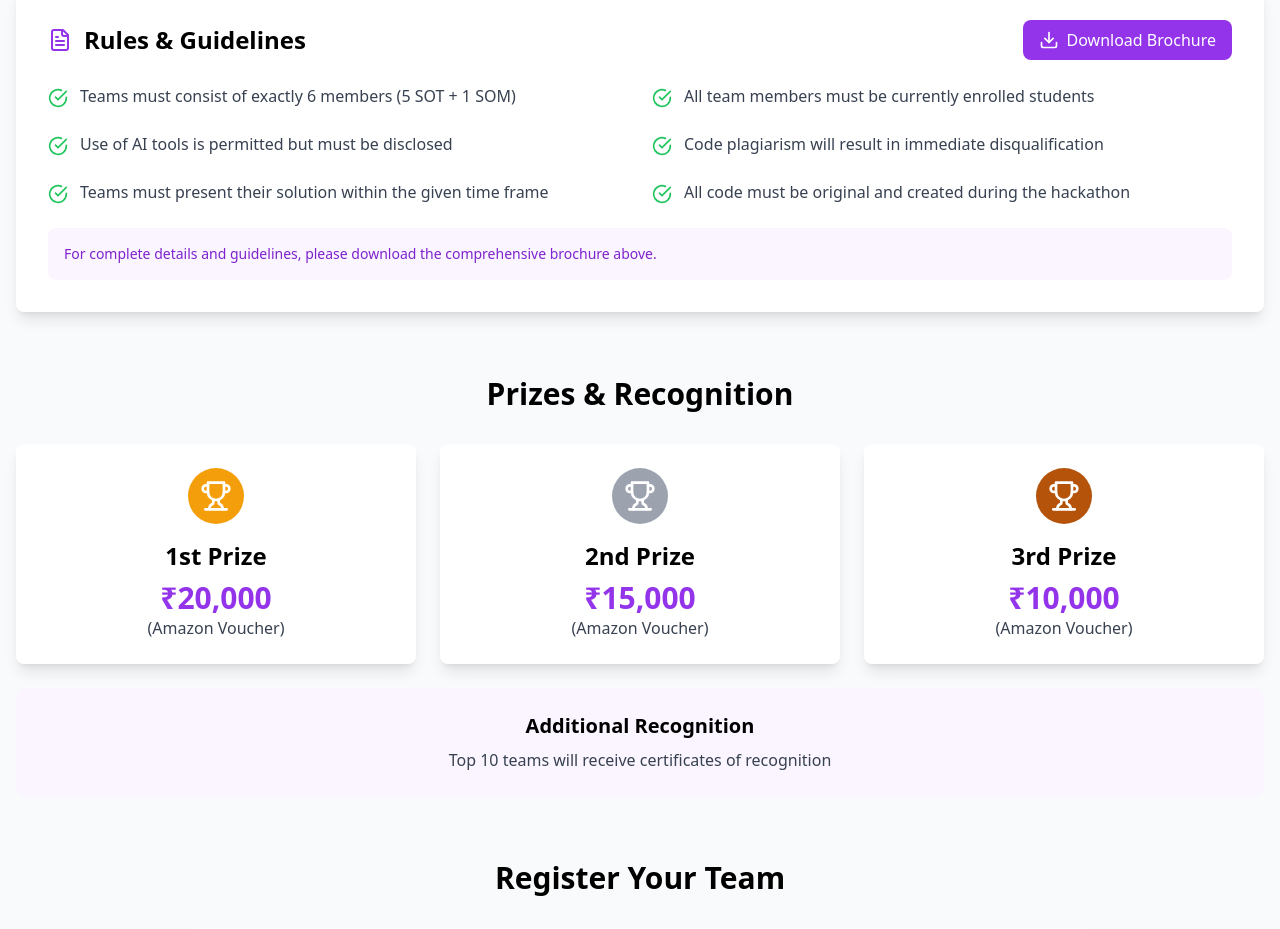
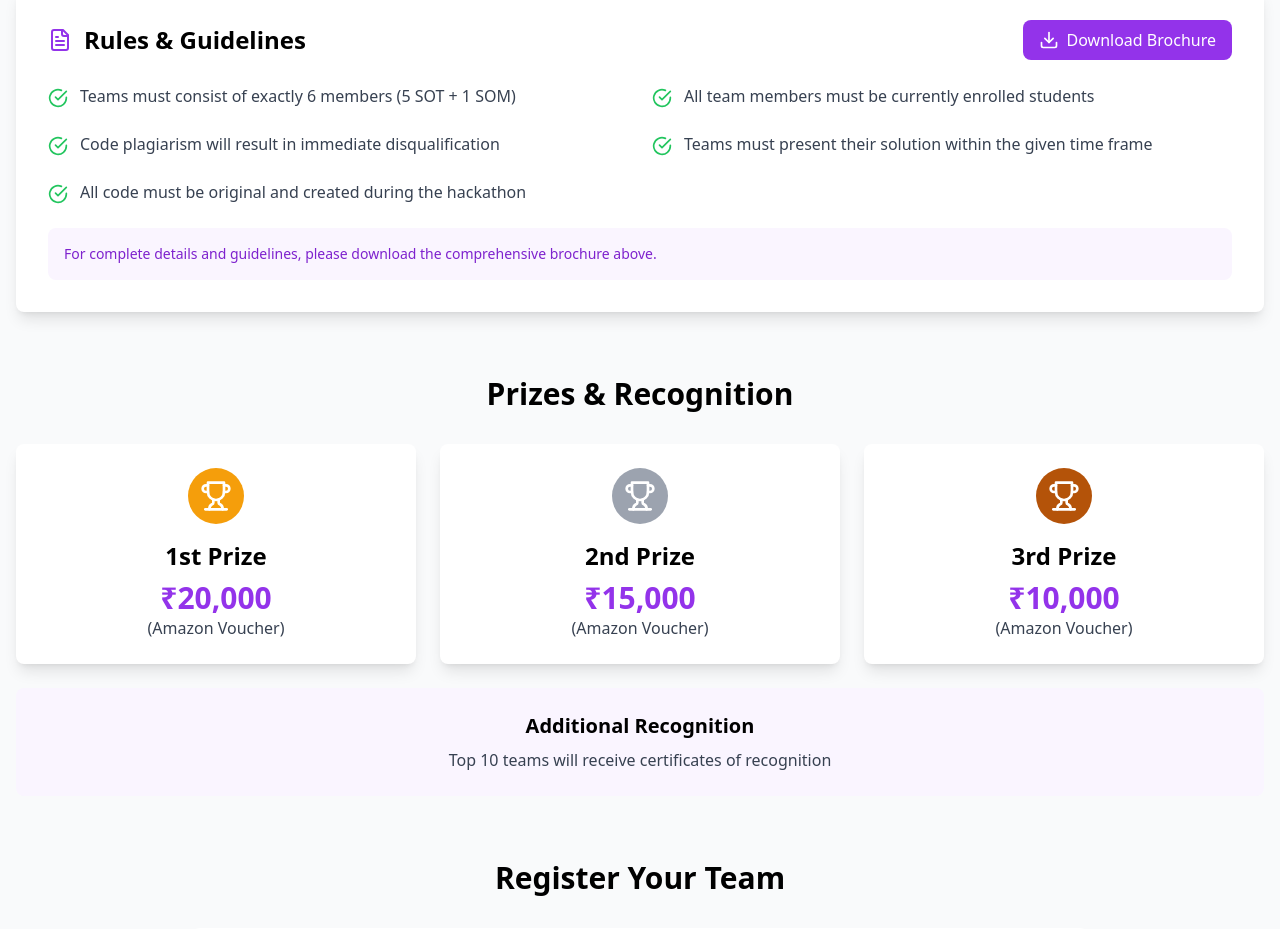
Before and after one commit to anuragtiwarime/ioihackathon, a React (Vite) app: page / in a window 1280 px wide. Shown: the part 2000-2929 px from the top of the page. Built offline with nearby package versions, Linux system fonts and the light colour scheme.

Commit message:
rules updated

```diff
--- a/src/components/RulesSection.tsx
+++ b/src/components/RulesSection.tsx
@@ -5,7 +5,7 @@ const RulesSection = () => {
   const rules = [
     'Teams must consist of exactly 6 members (5 SOT + 1 SOM)',
     'All team members must be currently enrolled students',
-    'Use of AI tools is permitted but must be disclosed',
+
     'Code plagiarism will result in immediate disqualification',
     'Teams must present their solution within the given time frame',
     'All code must be original and created during the hackathon'
@@ -13,7 +13,7 @@ const RulesSection = () => {
 
   const handleDownload = () => {
     // In a real application, this would be a real PDF URL
-    const brochureUrl = '/hackathon-rules.pdf';
+    const brochureUrl = '#';
     window.open(brochureUrl, '_blank');
   };
 
```
